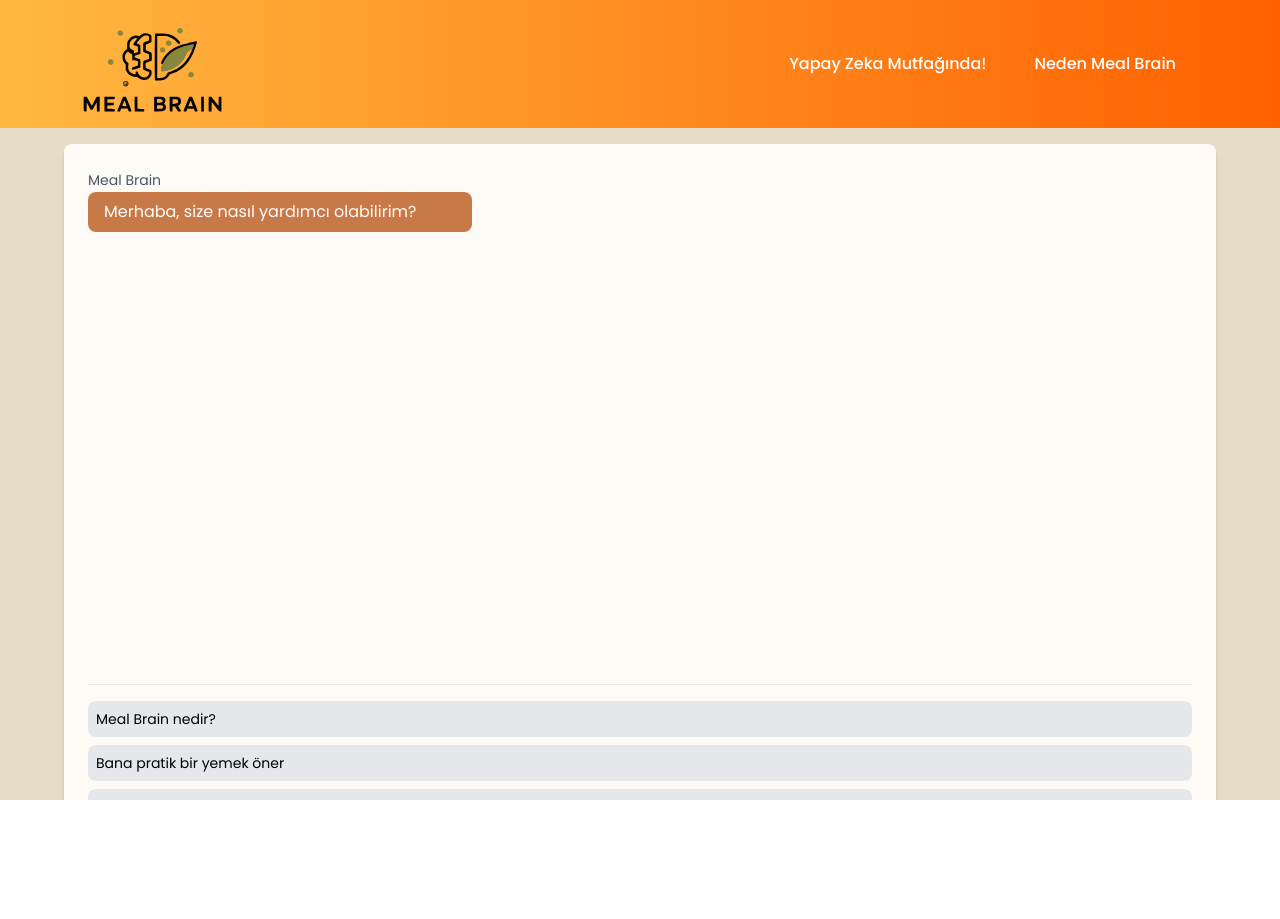
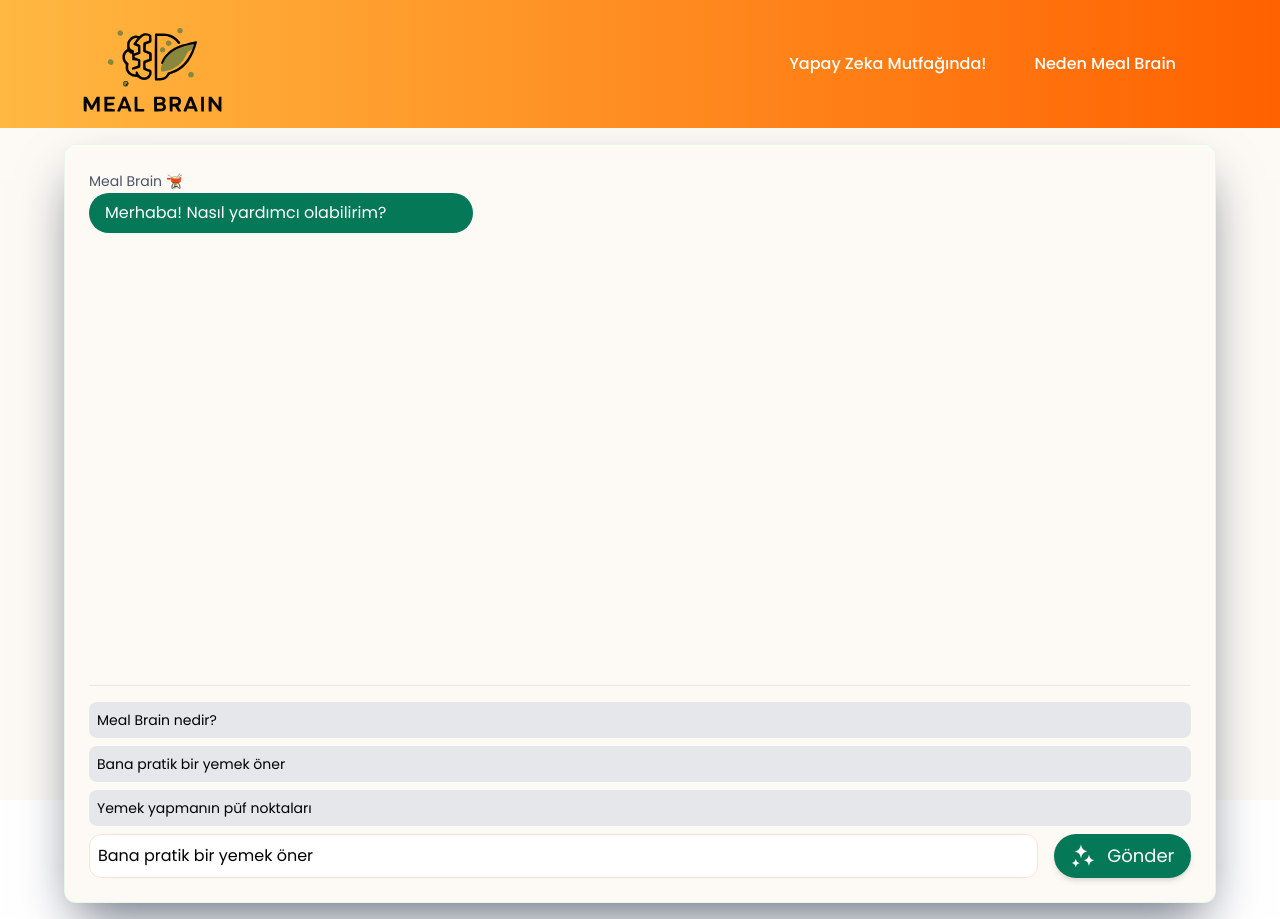
Before and after one commit to MehmetAliLislas/MealBrain, a React (Vite) app in the folder frontend/: page /ask-ai in a window 1280 px wide. Both pictures are taken after a click on the button "Bana pratik bir yemek öner". Before the commit the page ends 800 px from the top, so only its background shows below. Built offline with nearby package versions, Linux system fonts and the light colour scheme.

Commit message:
ui-ai chat message style update-color changes

```diff
--- a/frontend/src/index.css
+++ b/frontend/src/index.css
@@ -7,34 +7,10 @@
 }
 
 body {
-  top: 0 !important;
-
   ::selection {
-    background-color: #8a5817;
+    background-color: #b98138;
     color: white;
   }
-}
-
-body>div.VIpgJd-ZVi9od-aZ2wEe-wOHMyf.VIpgJd-ZVi9od-aZ2wEe-wOHMyf-ti6hGc {
-  display: none !important;
-}
-
-#\:0\.container {
-  display: none !important;
-}
-
-#\:1\.container {
-  display: none !important;
-}
-
-#google_translate_element {
-  display: none !important;
-  overflow: hidden;
-}
-
-#goog-gt-tt {
-  display: none !important;
-  pointer-events: none;
 }
 
 h1,
@@ -43,11 +19,7 @@ h3,
 h4,
 h5,
 h6,
-p {
+p,
+li {
   cursor: default;
 }
-
-font:hover {
-  background-color: transparent !important;
-  box-shadow: none !important;
-}
--- a/frontend/src/pages/AskAI.jsx
+++ b/frontend/src/pages/AskAI.jsx
@@ -1,4 +1,4 @@
-import React, { useState } from "react";
+import React, { useState, useEffect, useRef } from "react";
 import Navbar from "../components/Navbar";
 import ReactMarkdown from "react-markdown";
 
@@ -8,6 +8,7 @@ function AskAI() {
   const [loading, setLoading] = useState(false);
   const [error, setError] = useState(false);
 
+  const lastUserMessageRef = useRef(null);
   const backendURL = "http://localhost:8080/gemini";
 
   const sendChat = async () => {
@@ -18,6 +19,14 @@ function AskAI() {
 
     setError(false);
     setLoading(true);
+
+    setHistory((oldHistory) => [
+      ...oldHistory,
+      {
+        role: "user",
+        parts: [{ text: prompt }],
+      },
+    ]);
 
     try {
       const options = {
@@ -37,10 +46,6 @@ function AskAI() {
 
       setHistory((oldHistory) => [
         ...oldHistory,
-        {
-          role: "user",
-          parts: [{ text: prompt }],
-        },
         {
           role: "model",
           parts: [{ text: data.text }],
@@ -73,16 +78,25 @@ function AskAI() {
     sendChat();
   };
 
+  useEffect(() => {
+    if (lastUserMessageRef.current) {
+      lastUserMessageRef.current.scrollIntoView({
+        behavior: "smooth",
+        block: "nearest",
+      });
+    }
+  }, [history]);
+
   return (
-    <div className="bg-main h-screen overflow-hidden">
+    <div className="bg-container h-screen ">
       <Navbar />
       <div className="p-4">
-        <div className="max-w-6xl mx-auto bg-container p-6 rounded-lg shadow-md">
+        <div className="max-w-6xl mx-auto bg-container p-6 border border-opacity-35 border-green-200 shadow-gray-500 shadow-2xl rounded-xl">
           <div className="overflow-y-auto lg:h-[500px] h-[300px]">
             <div className="opening-message">
-              <span class="text-sm text-gray-600 -mb-4">Meal Brain</span>
-              <div class="max-w-sm px-4 py-2 rounded-lg bg-[#b14400] opacity-70 hover:opacity-80 text-white duration-300 transition-all">
-                Merhaba, size nasıl yardımcı olabilirim?
+              <span className="text-sm text-gray-600 -mb-4">Meal Brain 🫕</span>
+              <div className="max-w-sm px-4 py-2 rounded-full bg-emerald-700 text-white duration-300 transition-all">
+                Merhaba! Nasıl yardımcı olabilirim?
               </div>
             </div>
             {history.map((chat, index) => (
@@ -100,14 +114,15 @@ function AskAI() {
                         : "text-gray-600 text-2xl"
                     }`}
                   >
-                    {chat.role === "user" ? "Siz" : "Meal Brain"}
+                    {chat.role === "user" ? "Siz" : "Meal Brain 🫕"}
                   </span>
                   <div
                     className={`max-w-sm px-4 py-2 rounded-lg ${
                       chat.role === "user"
-                        ? "bg-[#c04a01] opacity-70 hover:opacity-80 text-white duration-300 transition-all mr-4"
-                        : "bg-[#b14400] opacity-70 hover:opacity-80 text-white duration-300 transition-all"
+                        ? "bg-green-600 hover:opacity-90 text-white duration-300 transition-all mr-4 break-words rounded-3xl"
+                        : "bg-emerald-700 hover:opacity-90 text-white duration-300 transition-all break-words rounded-3xl"
                     }`}
+                    ref={chat.role === "user" ? lastUserMessageRef : null}
                   >
                     <ReactMarkdown>{chat.parts[0].text}</ReactMarkdown>
                   </div>
@@ -138,20 +153,22 @@ function AskAI() {
                     ? "Lütfen geçerli bir mesaj yazın..."
                     : "Bir şeyler yazın..."
                 }
-                className={`w-full p-2 rounded-xl border focus:outline-none focus:ring-2 hover:border-amber-500 focus:ring-amber-600 duration-300 transition-all ${
-                  error ? "border-red-500 border-2" : ""
+                className={`w-full p-2 rounded-xl border focus:outline-none focus:ring-2 hover:border-green-500 focus:ring-green-600 duration-300 transition-all ${
+                  error ? "border-red-100" : ""
                 }`}
                 disabled={loading}
               />
               <button
                 onClick={sendChat}
                 disabled={loading}
-                className="ml-4 group flex gap-1 justify-center items-center rounded-full bg-amber-800 text-lg text-white px-6 py-2 hover:bg-amber-900 transition-transform duration-300 ease-linear shadow-md opacity-60 hover:opacity-100 transform"
+                className="ml-4 group flex gap-1 justify-center items-center rounded-full bg-emerald-700 text-lg text-white px-6 py-2 hover:bg-green-900 transition-transform duration-300 ease-linear shadow-md transform"
               >
                 <img
                   src="/assets/ai.svg"
                   alt="Logo"
-                  className="w-6 h-6 mr-2 fill-white transition-transform duration-500 group-hover:rotate-180"
+                  className={`w-6 h-6 mr-2 fill-white transition-transform duration-500 group-hover:rotate-180 ${
+                    loading ? "animate-spin" : ""
+                  }`}
                 />
                 {loading ? "Yükleniyor..." : "Gönder"}
               </button>
```
